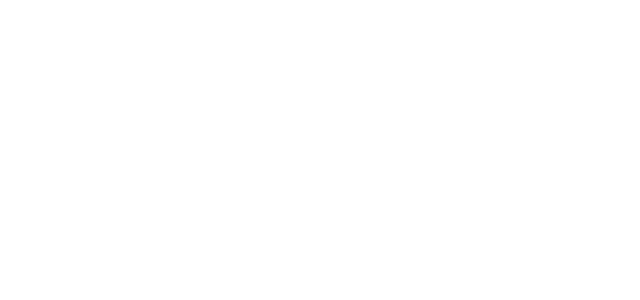
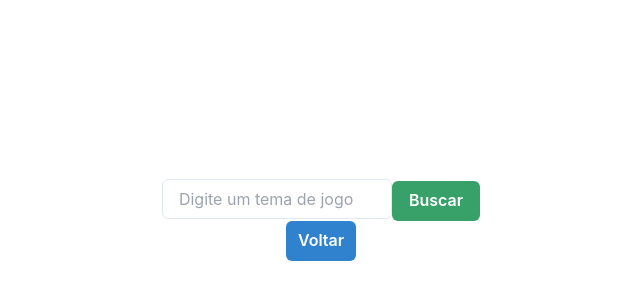
Before and after one commit to chsantos234/game_front, a React (Vite) app: page /notas in a window 1280 px wide. Shown: the part 180-480 px from the top of the page, without its empty margins (319-959 px from the left). Built offline with nearby package versions, Linux system fonts and the light colour scheme.

Commit message:
feat: description page update

```diff
--- a/src/pages/Desc.jsx
+++ b/src/pages/Desc.jsx
@@ -4,12 +4,68 @@
 import { Button, Input } from "@chakra-ui/react"
 
 const Desc = () => {
+  const navigate = useNavigate()
+  // informações de pesquisa:
+  const [theme, setTheme] = useState('') // pesquisa
+  const [gameId, setGameId] = useState(null) // escolha do usuário
 
-    return (
-        <div>
+  // informações do jogo:
+  const [gameDesc, setGameDesc] = useState('')
+  const [gameReleaseDate, setGameReleaseDate] = useState('')
+  const [gameMetacritic, setGameMetacritic] = useState('')
+  const [gameRecommendations, setGameRecommendations] = useState('')
+  const [gameDeveloper, setGameDeveloper] = useState('')
+  const [gamePublisher, setGamePublisher] = useState('')
+  const [gameReqMinimu, setGameReqMinimu] = useState('')
+  const [gameReqMax, setGameReqMax] = useState('')
 
+
+  const getTheme = async () => {
+    const response = await axios.post('http://127.0.0.1:8080', JSON.stringify(`tema,${theme}`))
+    if (response) {
+      setTheme(response.data)
+    }
+  }
+
+  //const getGameId = async () => {
+  //  const response = await axios.post('http://127.0.0.1:8080', JSON.stringify(`letras,${gameId}`))
+  //  if (response) {
+  //    setGameId(response.data)
+  //  }
+  //}
+
+  return (
+    <div className='min-h-screen flex flex-col justify-center items-center'>
+      {!theme ? <div className="flex flex-col justify-center items-center gap-8">
+        <div className='flex gap-1'>
+          <Input placeholder='Digite um tema de jogo' size='md' width={230} onChange={(e) => getTheme(e.target.value)} />
+          <Button colorScheme='green' onClick={getTheme}>
+            Buscar
+          </Button>
         </div>
-    )
+        <Button colorScheme='blue' width={70} onClick={() => navigate('/')}>
+          Voltar
+        </Button>
+      </div>
+      :
+      !details ? <div className="flex flex-col gap-8 items-center justify-center">
+        <div className='text-justify' dangerouslySetInnerHTML={{ __html: music.replaceAll('\n', '<br />') }} />
+        <div className='flex gap-1'>
+          <Input placeholder='Digite o ID de alguma música da lista acima' width={430} onChange={(e) => setLyricsId(e.target.value)} />
+          <Button colorScheme='green' onClick={getLyric}>
+            Buscar
+          </Button>
+        </div>
+      </div>
+      :
+      <div className="flex flex-col gap-6">
+        <Button colorScheme='yellow' width={70} onClick={() => navigate('/')}>
+          Voltar
+        </Button>
+        <div dangerouslySetInnerHTML={{ __html: lyrics }} />
+      </div>}
+    </div>
+  )
 }
 
 export default Desc
```
